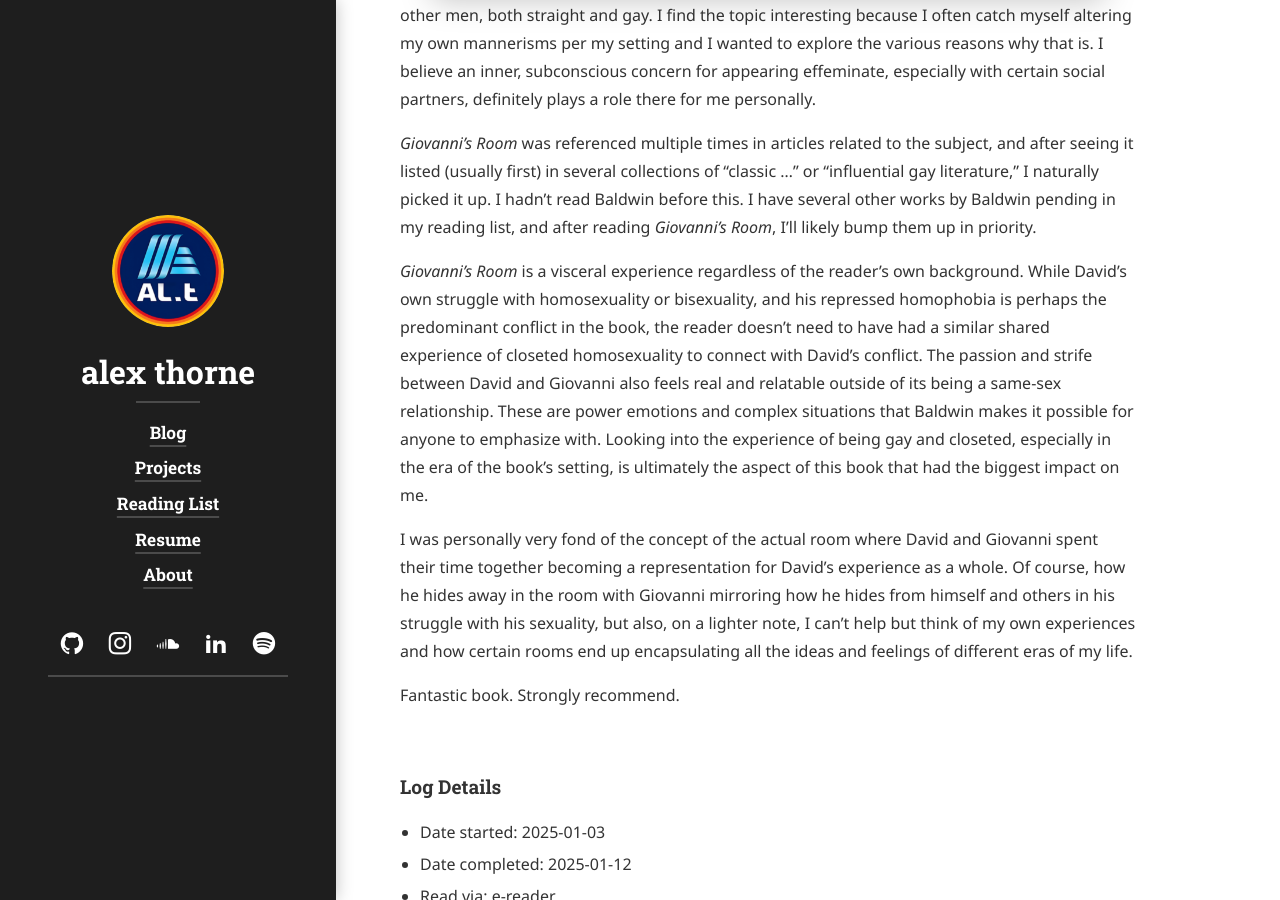
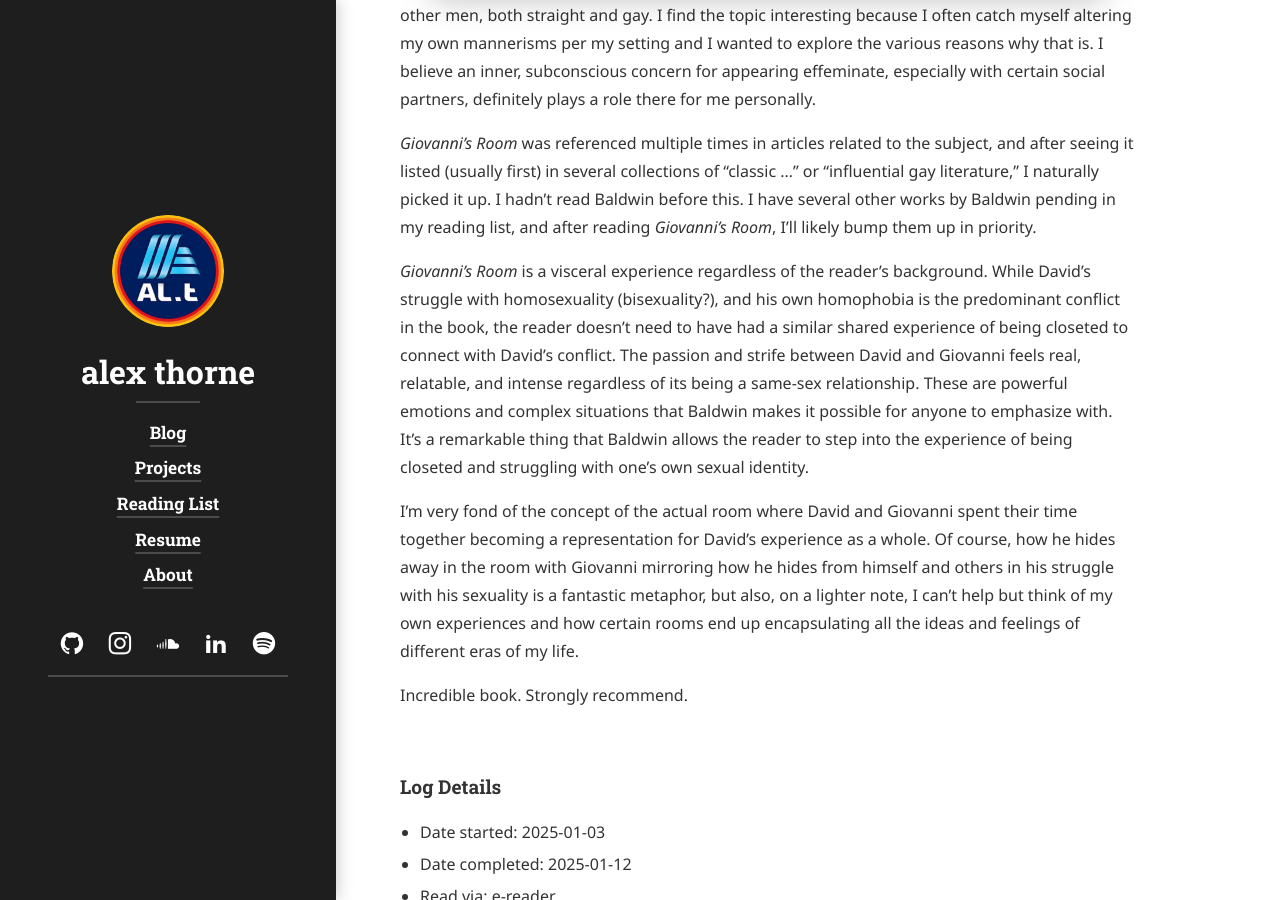
Before and after one commit to alex-thorne/blog, a Jekyll site: the page built from _reading-list/2025-02-17-giovannisroom.md, in a window 1280 px wide and 900 px high, scrolled down 640 px. Built offline with Jekyll 4.4.1, drawn with Linux system fonts in a browser that asks for light colours; cached includes are drawn as plain includes; nearby versions of some CDN libraries; some web fonts are replaced; library files that are not in the unit come from our copies.

Commit message:
update to Giovanni's Room

```diff
--- a/_reading-list/2025-02-17-giovannisroom.md
+++ b/_reading-list/2025-02-17-giovannisroom.md
@@ -29,11 +29,11 @@ _Giovanni's Room_ made it into my reading list while I was reading around the to
 
 _Giovanni's Room_ was referenced multiple times in articles related to the subject, and after seeing it listed (usually first) in several collections of "classic ..." or "influential gay literature," I naturally picked it up. I hadn't read Baldwin before this. I have several other works by Baldwin pending in my reading list, and after reading _Giovanni's Room_, I'll likely bump them up in priority.
 
-_Giovanni's Room_ is a visceral experience regardless of the reader's own background. While David's own struggle with homosexuality or bisexuality, and his repressed homophobia is perhaps the predominant conflict in the book, the reader doesn't need to have had a similar shared experience of closeted homosexuality to connect with David's conflict. The passion and strife between David and Giovanni also feels real and relatable outside of its being a same-sex relationship. These are power emotions and complex situations that Baldwin makes it possible for anyone to emphasize with. Looking into the experience of being gay and closeted, especially in the era of the book's setting, is ultimately the aspect of this book that had the biggest impact on me.
+_Giovanni's Room_ is a visceral experience regardless of the reader's background. While David's struggle with homosexuality (bisexuality?), and his own homophobia is the predominant conflict in the book, the reader doesn't need to have had a similar shared experience of being closeted to connect with David's conflict. The passion and strife between David and Giovanni feels real, relatable, and intense regardless of its being a same-sex relationship. These are powerful emotions and complex situations that Baldwin makes it possible for anyone to emphasize with. It's a remarkable thing that Baldwin allows the reader to step into the experience of being closeted and struggling with one's own sexual identity.
 
-I was personally very fond of the concept of the actual room where David and Giovanni spent their time together becoming a representation for David's experience as a whole. Of course, how he hides away in the room with Giovanni mirroring how he hides from himself and others in his struggle with his sexuality, but also, on a lighter note, I can't help but think of my own experiences and how certain rooms end up encapsulating all the ideas and feelings of different eras of my life.
+I'm very fond of the concept of the actual room where David and Giovanni spent their time together becoming a representation for David's experience as a whole. Of course, how he hides away in the room with Giovanni mirroring how he hides from himself and others in his struggle with his sexuality is a fantastic metaphor, but also, on a lighter note, I can't help but think of my own experiences and how certain rooms end up encapsulating all the ideas and feelings of different eras of my life.
 
-Fantastic book. Strongly recommend.
+Incredible book. Strongly recommend.
 
 ### Log Details
 
```
